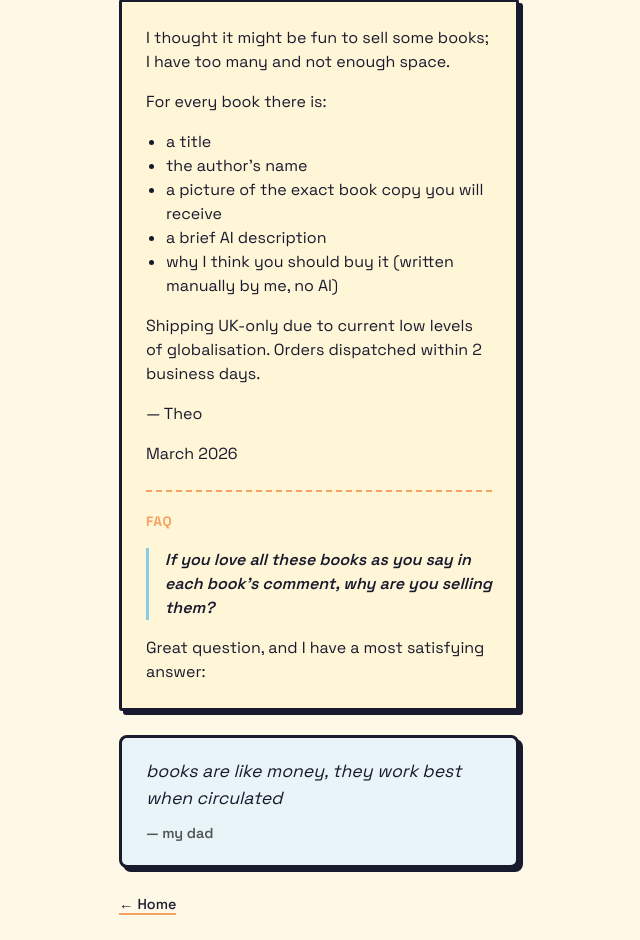
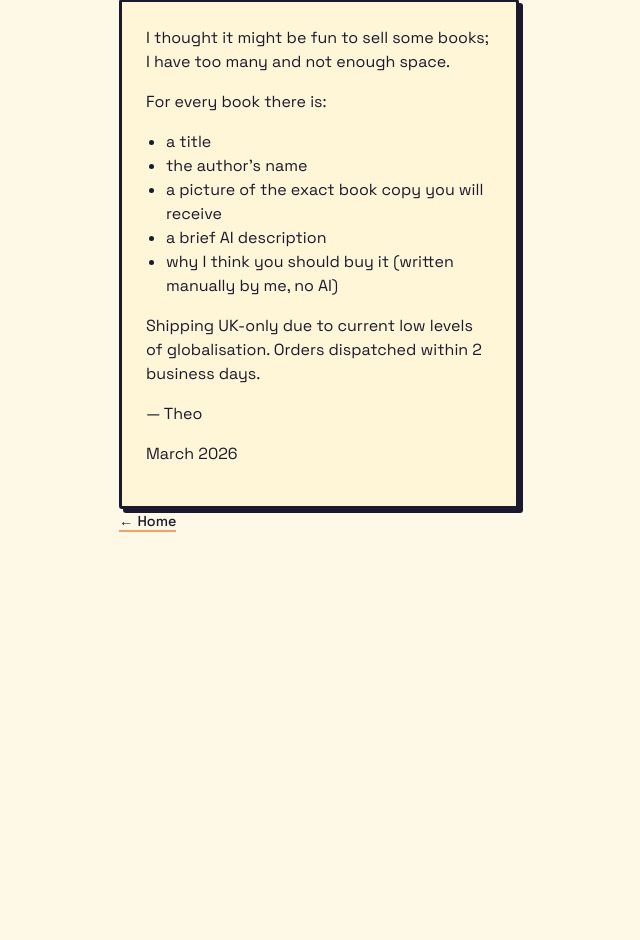
Before and after one commit to sirodoht/bookstore, a Django app: template books/templates/books/about.html in a window 1280 px wide. Shown: the part 25-965 px from the top of the page, without its empty margins (321-961 px from the left). After the commit the page ends 557 px from the top, so only its background shows below. Run offline with Django 3.2, Linux system fonts and the light colour scheme; the template is opened without the code that fills it, so the values that code supplies are empty.

Commit message:
refactor: remove FAQ section and quote from about page

```diff
--- a/books/templates/books/about.html
+++ b/books/templates/books/about.html
@@ -29,18 +29,7 @@
         <p>
             March 2026
         </p>
-
-        <div class="faq-section">
-            <p class="faq-heading">faq</p>
-            <p class="faq-question">If you love all these books as you say in each book's comment, why are you selling them?</p>
-            <p style="margin-bottom: 0;">Great question, and I have a most satisfying answer:</p>
-        </div>
     </div>
-
-    <blockquote class="quote-box">
-        <p class="quote-text">books are like money, they work best when circulated</p>
-        <footer class="quote-attribution">— my dad</footer>
-    </blockquote>
 
     <div>
         <a href="{% url 'books:book-list' %}" class="home-link">Home</a>
--- a/books/templates/books/style.css
+++ b/books/templates/books/style.css
@@ -1114,56 +1114,6 @@ ul {
     margin: auto;
 }
 
-.faq-section {
-    margin-top: 24px;
-    padding-top: 20px;
-    border-top: 2px dashed var(--accent-orange);
-}
-
-.faq-heading {
-    font-weight: 700;
-    font-size: 0.85rem;
-    letter-spacing: 0.05em;
-    text-transform: uppercase;
-    color: var(--accent-orange);
-    margin: 0 0 16px 0;
-}
-
-.faq-question {
-    font-weight: 600;
-    font-style: italic;
-    margin: 0 0 12px 0;
-    padding-left: 16px;
-    border-left: 3px solid var(--accent-blue);
-}
-
-.quote-box {
-    margin: 24px auto;
-    padding: 20px 24px;
-    background: var(--card-bg-alt);
-    border: 3px solid var(--border-color);
-    border-radius: 8px;
-    box-shadow: var(--shadow-offset) var(--shadow-offset) 0 var(--border-color);
-}
-
-.quote-text {
-    margin: 0;
-    font-size: 1.1rem;
-    font-style: italic;
-    line-height: 1.5;
-}
-
-.quote-attribution {
-    margin: 12px 0 0 0;
-    font-size: 0.9rem;
-    font-weight: 600;
-    color: var(--text-muted);
-    font-style: normal;
-}
-    max-width: 600px;
-    margin: 0 auto;
-}
-
 .form-header {
     margin-bottom: 24px;
 }
```
